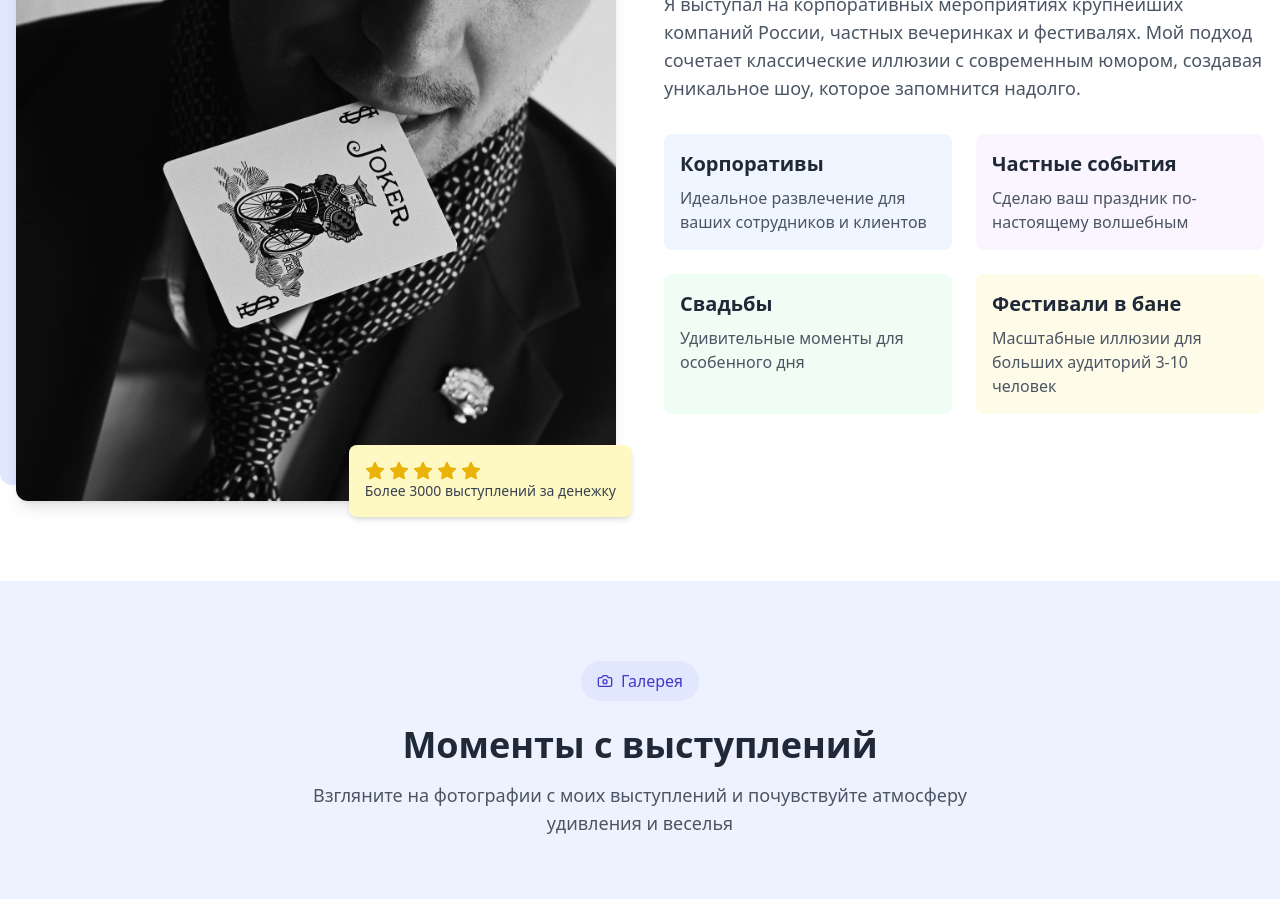
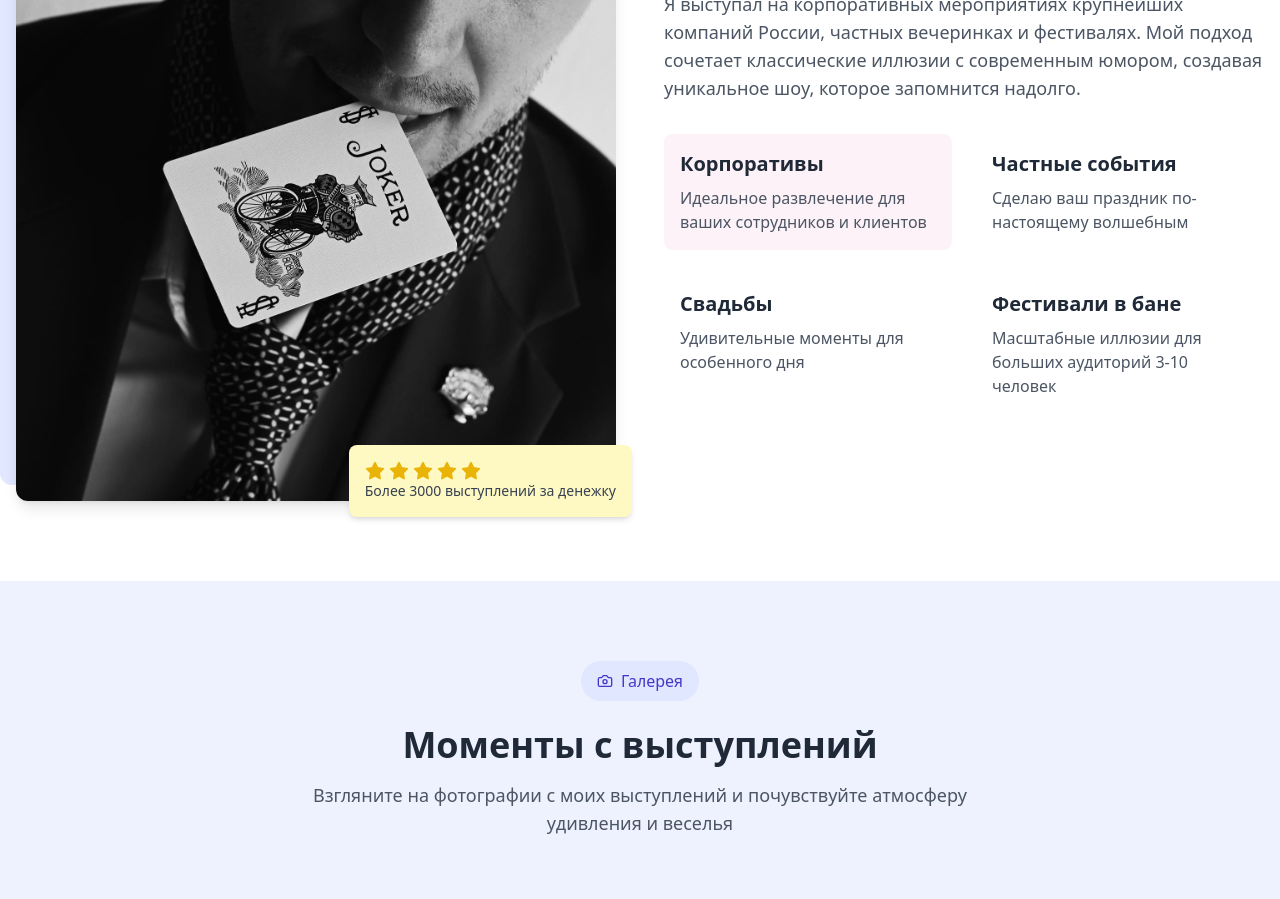
Before and after one commit to DanilBrovvn/Dabn, a React (Vite) app: page / in a window 1280 px wide. Shown: the part 1180-2079 px from the top of the page. Built offline with nearby package versions, Linux system fonts and the light colour scheme.

Commit message:
Update About.tsx

```diff
--- a/src/components/About.tsx
+++ b/src/components/About.tsx
@@ -51,7 +51,7 @@ const About: React.FC = () => {
             </p>
 
             <div className="grid grid-cols-2 gap-6">
-              <div className="bg-blue-50 dark:bg-blue-900 p-4 rounded-lg">
+  <div className="bg-pink-50 dark:bg-pink-900 p-4 rounded-lg">
     <h3 className="text-xl font-semibold text-gray-800 dark:text-white mb-2">
       Корпоративы
     </h3>
@@ -59,7 +59,7 @@ const About: React.FC = () => {
       Идеальное развлечение для ваших сотрудников и клиентов
     </p>
   </div>
-              <div className="bg-purple-50 dark:bg-purple-900 p-4 rounded-lg">
+  <div className="bg-lavender-50 dark:bg-lavender-900 p-4 rounded-lg">
     <h3 className="text-xl font-semibold text-gray-800 dark:text-white mb-2">
       Частные события
     </h3>
@@ -67,7 +67,7 @@ const About: React.FC = () => {
       Сделаю ваш праздник по-настоящему волшебным
     </p>
   </div>
-              <div className="bg-green-50 dark:bg-green-900 p-4 rounded-lg">
+  <div className="bg-mint-50 dark:bg-mint-900 p-4 rounded-lg">
     <h3 className="text-xl font-semibold text-gray-800 dark:text-white mb-2">
       Свадьбы
     </h3>
@@ -75,7 +75,7 @@ const About: React.FC = () => {
       Удивительные моменты для особенного дня
     </p>
   </div>
-              <div className="bg-yellow-50 dark:bg-yellow-900 p-4 rounded-lg">
+  <div className="bg-peach-50 dark:bg-peach-900 p-4 rounded-lg">
     <h3 className="text-xl font-semibold text-gray-800 dark:text-white mb-2">
       Фестивали в бане
     </h3>
```
Lines whose indentation alone changed are shown as unchanged.
